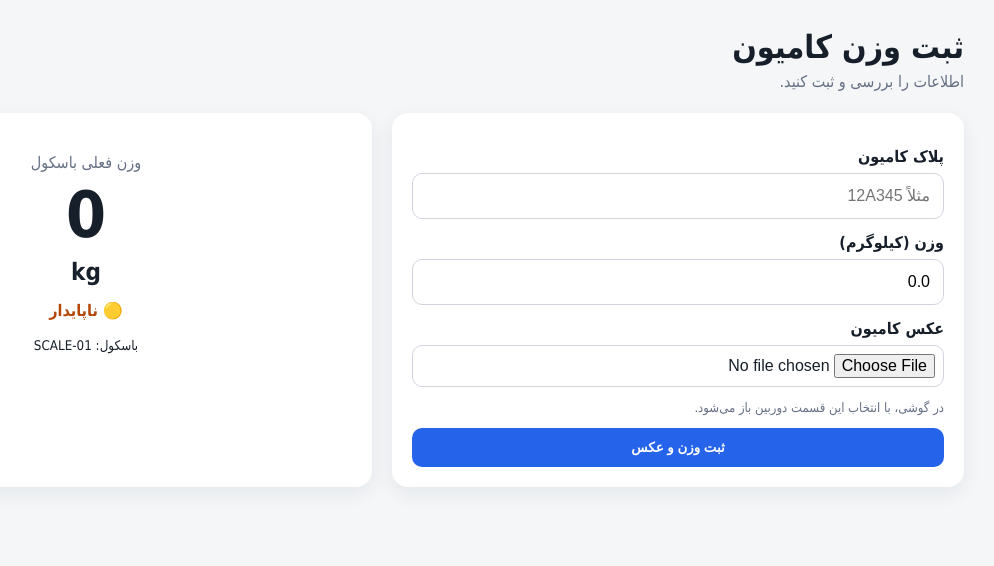
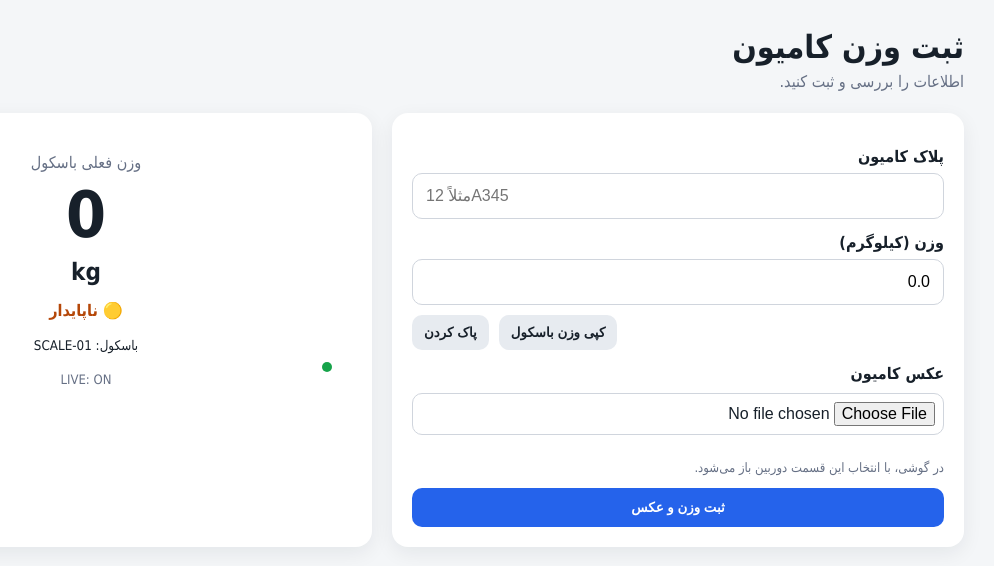
Before and after one commit to ataalamdoust10-del/smartweighbridge, a FastAPI app: page /weigh in a window 1280 px wide. Shown: the part 54-620 px from the top of the page, without its empty margins (258-1252 px from the left). Run offline with FastAPI, Linux system fonts and the light colour scheme; the visitor is signed in with stand-in values (Sample User, id 1); data comes from the database, SQL or seed files in the repository.

Commit message:
Initial commit: Setup Smart Weighbridge project

```diff
--- a/app/templates/weigh.html
+++ b/app/templates/weigh.html
@@ -1,7 +1,23 @@
 {% extends "base.html" %}
+
 {% block title %}{{ _('weigh') }}{% endblock %}
 
 {% block content %}
+<style>
+  #photosWrap .photo-input{ display:block; margin-top:10px; }
+  .mini-actions{ display:flex; gap:10px; justify-content:flex-end; margin-top:10px; flex-wrap:wrap; }
+  .mini-actions .btn{ padding:10px 12px; border-radius:10px; font-weight:800; }
+  .photo-preview{ margin-top:12px; display:grid; grid-template-columns:repeat(2, 1fr); gap:12px; }
+  .photo-item{ position:relative; }
+  .photo-item img{ width:100%; height:160px; object-fit:cover; border-radius:12px; background:#f2f4f7; border:1px solid #eaecf0; }
+  .photo-item button{ position:absolute; top:8px; left:8px; border:0; border-radius:10px; padding:6px 10px; cursor:pointer; background:rgba(0,0,0,.55); color:#fff; font-weight:900; line-height:1; }
+  .conn{ margin-top:8px; font-size:13px; color:#667085; }
+  .dot{ display:inline-block; width:10px; height:10px; border-radius:50%; margin-left:6px; vertical-align:middle; }
+  .dot.ok{ background:#16a34a; }
+  .dot.bad{ background:#f59e0b; }
+  @media(max-width:760px){ .photo-preview{ grid-template-columns:1fr; } }
+</style>
+
 <div class="page-head">
   <div>
     <h1>{{ _('weigh_truck_title') }}</h1>
@@ -10,55 +26,61 @@
 </div>
 
 <div class="grid-2">
-  <!-- فرم ثبت -->
   <section class="card">
-    <form method="post" action="/weigh" enctype="multipart/form-data">
+    <form method="post" action="/weigh" enctype="multipart/form-data" id="weighForm">
       <label>{{ _('truck_plate') }}</label>
-      <input name="plate" placeholder="مثلاً 12A345" required>
+      <input id="plateInput" name="plate" placeholder="مثلاً 12A345" required dir="ltr" style="text-align:left">
 
       <label>{{ _('weight_kg') }}</label>
       <input id="weightInput" name="weight" type="number" min="0" step="0.01" value="{{ state.weight }}" required>
 
-      <label>{{ _('truck_photo') }}</label>
-
-      <!-- چند عکس: هر بار یک عکس انتخاب شود، یک ورودی جدید اضافه می‌شود -->
-      <div id="photosWrap">
-        <input class="camera photo-input" type="file" name="photos" accept="image/*" capture="environment">
+      <div class="mini-actions">
+        <button class="btn" type="button" id="copyScaleBtn" title="کپی وزن باسکول داخل فیلد وزن">کپی وزن باسکول</button>
+        <button class="btn" type="button" id="clearFormBtn" title="پاک کردن فرم">پاک کردن</button>
       </div>
 
+      <label>{{ _('truck_photo') }}</label>
+      <div id="photosWrap">
+        <input class="camera photo-input" type="file" name="photo" accept="image/*" capture="environment">
+      </div>
+      <div id="photoPreview" class="photo-preview"></div>
       <p class="hint">{{ _('hint_camera') }}</p>
-
       <button class="btn primary full" type="submit">{{ _('submit_weigh') }}</button>
     </form>
   </section>
 
-  <!-- نمایش وزن باسکول -->
   <section class="card">
     <div class="scale-box">
       <span>{{ _('current_scale_weight') }}</span>
       <strong id="liveWeight">{{ state.weight }}</strong>
       <b>kg</b>
-
       <div id="stable" class="{{ 'stable' if state.stable else 'unstable' }}">
         {{ '🟢 ' + _('stable') if state.stable else '🟡 ' + _('waiting') }}
       </div>
-
       <small id="scaleStatus">{{ _('scale') }}: {{ state.scale_id }}</small>
+      <div class="conn" id="connStatus"><span class="dot bad"></span>LIVE: OFF</div>
     </div>
   </section>
 </div>
 
 <script>
 document.addEventListener('DOMContentLoaded', () => {
-  // --- weight live part (همون قبلی) ---
+  const plateInput = document.getElementById('plateInput');
+  if (plateInput) {
+    plateInput.addEventListener('input', () => {
+      plateInput.value = plateInput.value.replace(/\s+/g, '').toUpperCase();
+    });
+  }
+
   const wi = document.getElementById('weightInput');
   const lw = document.getElementById('liveWeight');
   const s  = document.getElementById('stable');
   const ss = document.getElementById('scaleStatus');
+  const cs = document.getElementById('connStatus');
 
-  const STABLE_TEXT  = {{ _('stable')|tojson }};
-  const WAITING_TEXT = {{ _('waiting')|tojson }};
-  const SCALE_LABEL  = {{ _('scale')|tojson }};
+  const STABLE_TEXT  = {{ _('stable')|tojson|safe }};
+  const WAITING_TEXT = {{ _('waiting')|tojson|safe }};
+  const SCALE_LABEL  = {{ _('scale')|tojson|safe }};
 
   if (wi && lw) {
     wi.addEventListener('input', () => {
@@ -71,46 +93,65 @@ document.addEventListener('DOMContentLoaded', () => {
       const r = await fetch('/api/scale/weight', { cache: 'no-store' });
       const d = await r.json();
 
-      if (document.activeElement !== wi) {
-        lw.textContent = (d.weight ?? 0);
+      if (cs) { cs.innerHTML = `<span class="dot ok"></span>LIVE: ON`; }
+      if (document.activeElement !== wi) { lw.textContent = (d.weight ?? 0); }
+      if (ss) { ss.textContent = SCALE_LABEL + ': ' + (d.scale_id ?? ''); }
+      if (s) {
+        if (d.stable) {
+          s.className = 'stable';
+          s.textContent = '🟢 ' + STABLE_TEXT;
+        } else {
+          s.className = 'unstable';
+          s.textContent = '🟡 ' + WAITING_TEXT;
+        }
       }
-
-      ss.textContent = SCALE_LABEL + ': ' + (d.scale_id ?? '');
-      s.textContent = d.stable ? ('🟢 ' + STABLE_TEXT) : ('🟡 ' + WAITING_TEXT);
-      s.className = d.stable ? 'stable' : 'unstable';
-    } catch (e) {}
-  }
-
-  setInterval(refreshWeight, 1000);
-  refreshWeight();
-
-  // --- multi camera inputs (این قسمت جدید) ---
-  const wrap = document.getElementById('photosWrap');
-  if (!wrap) return;
-
-  function addPhotoInput() {
-    const inp = document.createElement('input');
-    inp.type = 'file';
-    inp.name = 'photos';
-    inp.accept = 'image/*';
-    inp.capture = 'environment';
-    inp.className = 'camera photo-input';
-
-    inp.addEventListener('change', onPhotoSelected);
-    wrap.appendChild(inp);
-  }
-
-  function onPhotoSelected() {
-    const inputs = wrap.querySelectorAll('input[type="file"][name="photos"]');
-    const last = inputs[inputs.length - 1];
-    // اگر آخرین input فایل گرفت، یک input جدید زیرش اضافه کن
-    if (last && last.files && last.files.length > 0) {
-      addPhotoInput();
+    } catch (e) {
+      if (cs) { cs.innerHTML = `<span class="dot bad"></span>LIVE: OFF`; }
     }
   }
 
-  const first = wrap.querySelector('input[type="file"][name="photos"]');
-  if (first) first.addEventListener('change', onPhotoSelected);
+  refreshWeight();
+  setInterval(refreshWeight, 1000);
+
+  const copyBtn = document.getElementById('copyScaleBtn');
+  if (copyBtn && wi && lw) {
+    copyBtn.addEventListener('click', () => { wi.value = lw.textContent; });
+  }
+
+  const clearBtn = document.getElementById('clearFormBtn');
+  if (clearBtn) {
+    clearBtn.addEventListener('click', () => {
+      document.getElementById('weighForm').reset();
+      document.getElementById('photoPreview').innerHTML = '';
+      lw.textContent = '0';
+    });
+  }
+
+  const photosWrap = document.getElementById('photosWrap');
+  const photoPreview = document.getElementById('photoPreview');
+  photosWrap.addEventListener('change', (e) => {
+    if (!e.target.classList.contains('photo-input')) return;
+    const file = e.target.files[0];
+    if (!file) return;
+
+    const reader = new FileReader();
+    reader.onload = (ev) => {
+      const item = document.createElement('div');
+      item.className = 'photo-item';
+      item.innerHTML = `<img src="${ev.target.result}"><button type="button">✕</button>`;
+      item.querySelector('button').onclick = () => { item.remove(); e.target.remove(); };
+      photoPreview.appendChild(item);
+    };
+    reader.readAsDataURL(file);
+
+    const newInput = document.createElement('input');
+    newInput.className = 'camera photo-input';
+    newInput.type = 'file';
+    newInput.name = 'photo';
+    newInput.accept = 'image/*';
+    newInput.setAttribute('capture', 'environment');
+    photosWrap.appendChild(newInput);
+  });
 });
 </script>
 {% endblock %}
```
Also changed, not shown: uploads/15df5f7b50d84bac9289f9f2c53dd2dc.jpg (deleted), uploads/3b3872fc70f8436583f8568d1c077879.jpg (deleted).
